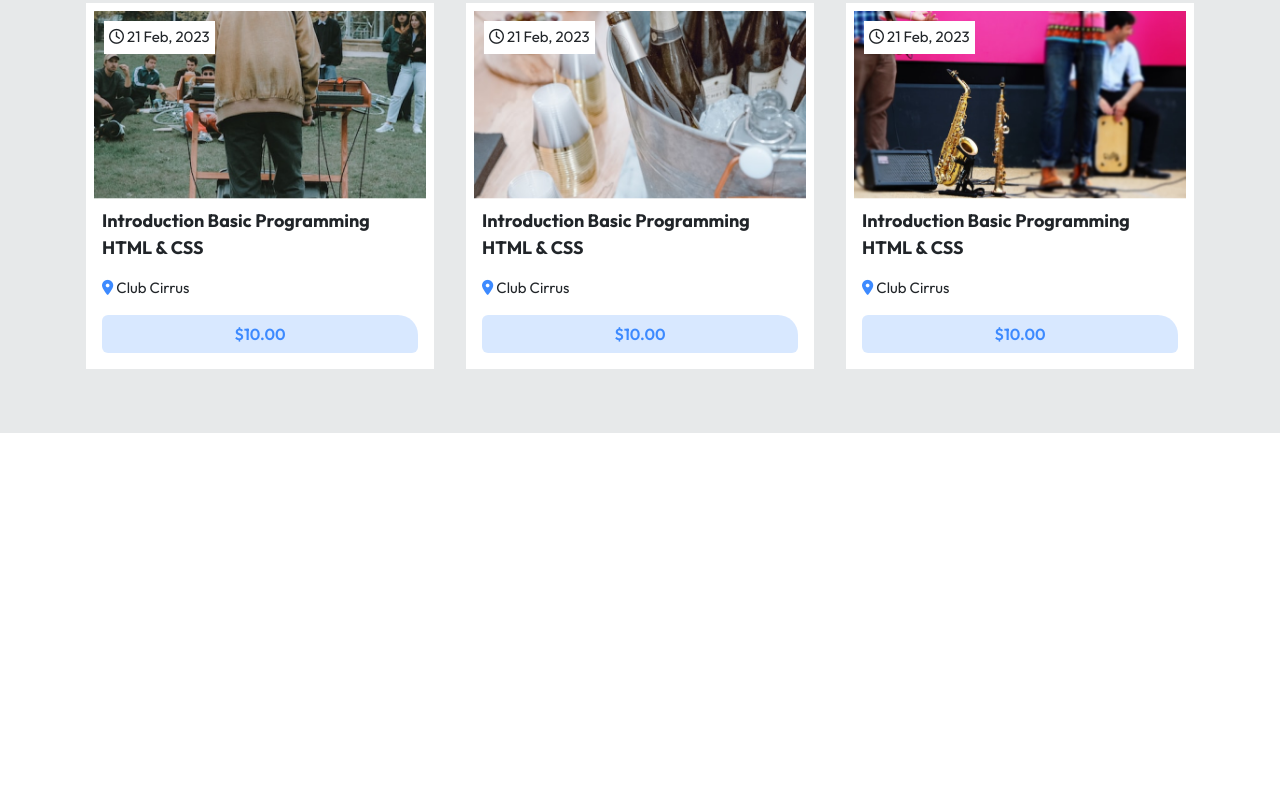
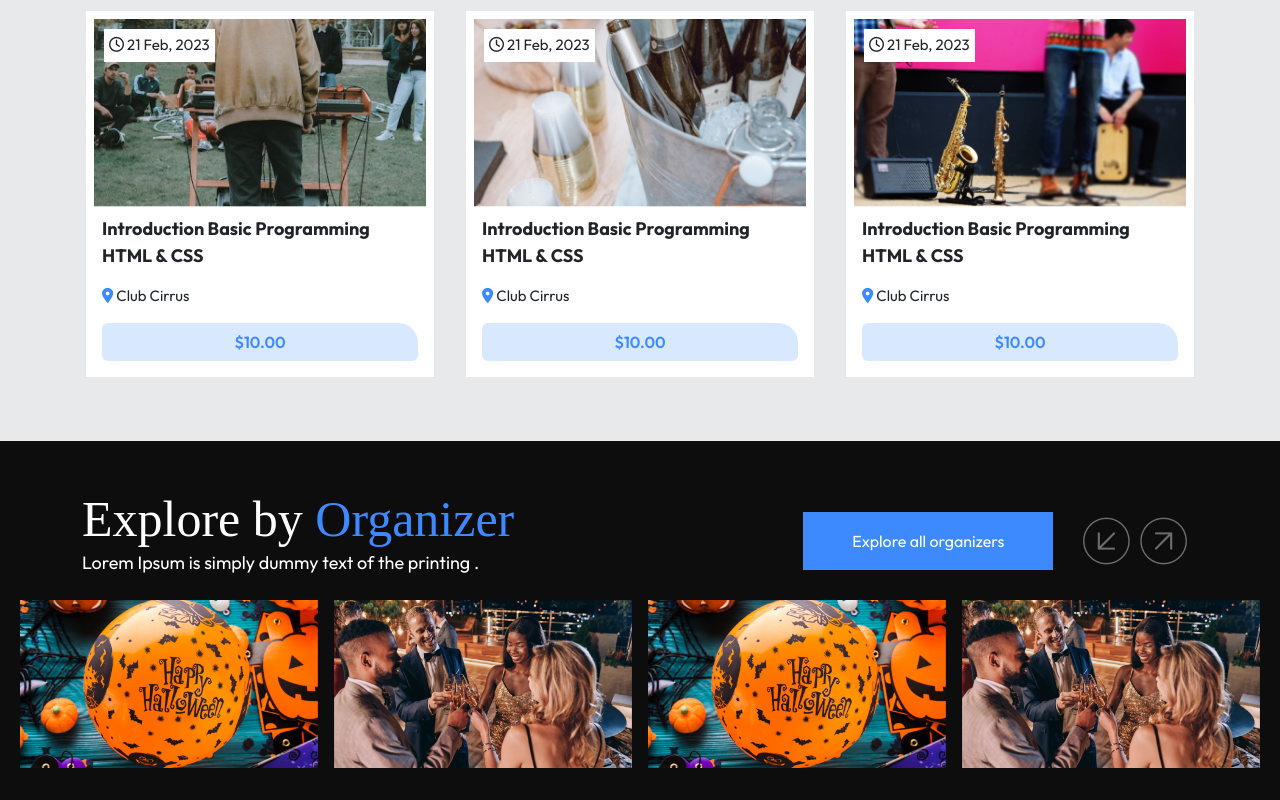
Before and after one commit to MarufAlAslam/partikarte-html-template, a plain HTML site: page index.html in a window 1280 px wide. Shown: the part 1523-2323 px from the top of the page. Before the commit the page ends 1956 px from the top, so only its background shows below. Drawn offline with nearby package versions, Linux system fonts and the light colour scheme; a web font is replaced by a local one.

Commit message:
explore slider done

```diff
--- a/css/style.css
+++ b/css/style.css
@@ -80,19 +80,11 @@ select:focus {
   font-weight: 600;
 }
 button.btn.btn-prev.slick-arrow {
-  position: absolute;
-  top: -75px;
-  right: 15%;
-  z-index: 1000;
   padding: 0;
   border-radius: 50%;
   margin: 5px;
 }
 button.btn.btn-next.slick-arrow {
-  position: absolute;
-  top: -75px;
-  right: 10%;
-  z-index: 1000;
   padding: 0;
   border-radius: 50%;
   margin: 5px;
@@ -104,3 +96,26 @@ button.btn.btn-next.slick-arrow {
 .btn-next:hover {
   background-color: #3d8aff;
 }
+
+
+/* explore */
+.libre{
+    font-family: 'Frank Ruhl Libre', serif;
+}
+.explore{
+    background-color: #0D0D0D;
+}
+.explore .btn-next img{
+    transform: unset;
+}
+.explore .btn-prev img{
+    transform: rotate(180deg);
+}
+.btn-sky{
+    background-color: #3d8aff;
+}
+.b-prev img{
+    transform: rotate(180deg);
+    position: relative;
+    left: 15px;
+}
--- a/index.html
+++ b/index.html
@@ -19,7 +19,8 @@
     <!-- google fonts -->
     <link rel="preconnect" href="https://fonts.googleapis.com">
     <link rel="preconnect" href="https://fonts.gstatic.com" crossorigin>
-    <link href="https://fonts.googleapis.com/css2?family=Outfit:wght@300;400;500;600;700;800;900&display=swap"
+    <link
+        href="https://fonts.googleapis.com/css2?family=Frank+Ruhl+Libre&family=Outfit:wght@300;400;500;600;700;800;900&display=swap"
         rel="stylesheet">
 
     <!-- style css -->
@@ -52,10 +53,13 @@
                         Explore & Events
                     </h1>
                     <form action="" class="w-50 mx-auto mt-4">
-                        <div class="d-flex flex-row justify-content-between align-items-center bg-white p-2 rounded br-20">
-                            <input type="text" class="form-control w-100 rounded-0 bg-transparent border-0" placeholder="Search Event..." name="" id="">
+                        <div
+                            class="d-flex flex-row justify-content-between align-items-center bg-white p-2 rounded br-20">
+                            <input type="text" class="form-control w-100 rounded-0 bg-transparent border-0"
+                                placeholder="Search Event..." name="" id="">
 
-                            <select name="" class="form-select w-auto rounded-0 bg-transparent border-0 border-start" id="">
+                            <select name="" class="form-select w-auto rounded-0 bg-transparent border-0 border-start"
+                                id="">
                                 <option value="">Anywhere</option>
                             </select>
                         </div>
@@ -85,12 +89,21 @@
     <!-- featured -->
     <section class="featured py-5">
         <div class="container">
-            <p class="fs-14 text-blue mb-0">
-                Featured!
-            </p>
-            <h2>
-                <span class="dark-blue fs-48 fw-normal">Featured</span> <span class="fs-48 text-blue fw-normal">Events</span>
-            </h2>
+            <div class="d-flex justify-content-between align-items-center">
+                <div class="left">
+                    <p class="fs-14 text-blue mb-0">
+                        Featured!
+                    </p>
+                    <h2>
+                        <span class="dark-blue fs-48 fw-normal">Featured</span> <span
+                            class="fs-48 text-blue fw-normal">Events</span>
+                    </h2>
+                </div>
+                <div class="btns text-end">
+                    <button class="btn btn-prev"><img src="img/f-prev.png" class="img-fluid" alt=""></button>
+                    <button class="btn btn-next"><img src="img/f-prev.png" class="img-fluid" alt=""></button>
+                </div>
+            </div>
         </div>
         <div class="container-fluid">
             <div class="featured-slider">
@@ -411,6 +424,58 @@
     <!-- cards -->
 
 
+    <!-- explore -->
+    <section class="explore pt-5 pb-4">
+        <div class="container">
+            <div class="d-flex justify-content-between align-items-center">
+                <div class="left">
+                    <h2 class="title libre mb-0">
+                        <span class="text-white libre">Explore by</span> <span
+                            class="text-blue title libre">Organizer</span>
+                    </h2>
+                    <p class="text-white fs-18">
+                        Lorem Ipsum is simply dummy text of the printing .
+                    </p>
+                </div>
+                <div class="text-end">
+                    <button class="btn btn-sky px-5 text-white rounded-0 py-3">
+                        Explore all organizers
+                    </button>
+                    <button class="btn b-prev px-0">
+                        <img src="img/next.png" class="img-fluid" alt="">
+                    </button>
+                    <button class="btn b-next px-0">
+                        <img src="img/next.png" class="img-fluid" alt="">
+                    </button>
+                </div>
+            </div>
+        </div>
+
+        <div class="container-fluid">
+            <div class="bottom-slider">
+                <div class="slide p-2">
+                    <img src="img/e2.png" class="img-fluid w-100" alt="">
+                </div>
+                <div class="slide p-2">
+                    <img src="img/e3.png" class="img-fluid w-100" alt="">
+                </div>
+                <div class="slide p-2">
+                    <img src="img/e2.png" class="img-fluid w-100" alt="">
+                </div>
+                <div class="slide p-2">
+                    <img src="img/e3.png" class="img-fluid w-100" alt="">
+                </div>
+                <div class="slide p-2">
+                    <img src="img/e2.png" class="img-fluid w-100" alt="">
+                </div>
+                <div class="slide p-2">
+                    <img src="img/e3.png" class="img-fluid w-100" alt="">
+                </div>
+            </div>
+        </div>
+    </section>
+    <!-- explore -->
+
     <!-- jQuery cdn -->
     <script src="https://cdnjs.cloudflare.com/ajax/libs/jquery/3.6.0/jquery.min.js"></script>
 
--- a/js/app.js
+++ b/js/app.js
@@ -13,9 +13,8 @@ $(".featured-slider").slick({
   slidesToShow: 4,
   slidesToScroll: 1,
   arrows: true,
-  prevArrow:
-    '<button class="btn btn-prev"><img src="img/f-prev.png" class="img-fluid" alt=""></button>',
-    nextArrow: '<button class="btn btn-next"><img src="img/f-prev.png" class="img-fluid" alt=""></button>',
+  prevArrow: $('.btn-prev'),
+  nextArrow: $('.btn-next'),
   responsive: [
     {
       breakpoint: 1024,
@@ -42,3 +41,41 @@ $(".featured-slider").slick({
     },
   ],
 });
+
+
+// featured slider
+$(".bottom-slider").slick({
+  dots: false,
+  infinite: true,
+  speed: 300,
+  slidesToShow: 4,
+  slidesToScroll: 1,
+  arrows: true,
+  prevArrow: $('.b-prev'),
+  nextArrow: $('.b-next'),
+  responsive: [
+    {
+      breakpoint: 1024,
+      settings: {
+        slidesToShow: 3,
+        slidesToScroll: 1,
+        infinite: true,
+        dots: false,
+      },
+    },
+    {
+      breakpoint: 600,
+      settings: {
+        slidesToShow: 2,
+        slidesToScroll: 1,
+      },
+    },
+    {
+      breakpoint: 480,
+      settings: {
+        slidesToShow: 1,
+        slidesToScroll: 1,
+      },
+    },
+  ],
+});
```
Also changed, not shown: img/e1.png (added), img/e2.png (added), img/e3.png (added), img/next.png (added).
